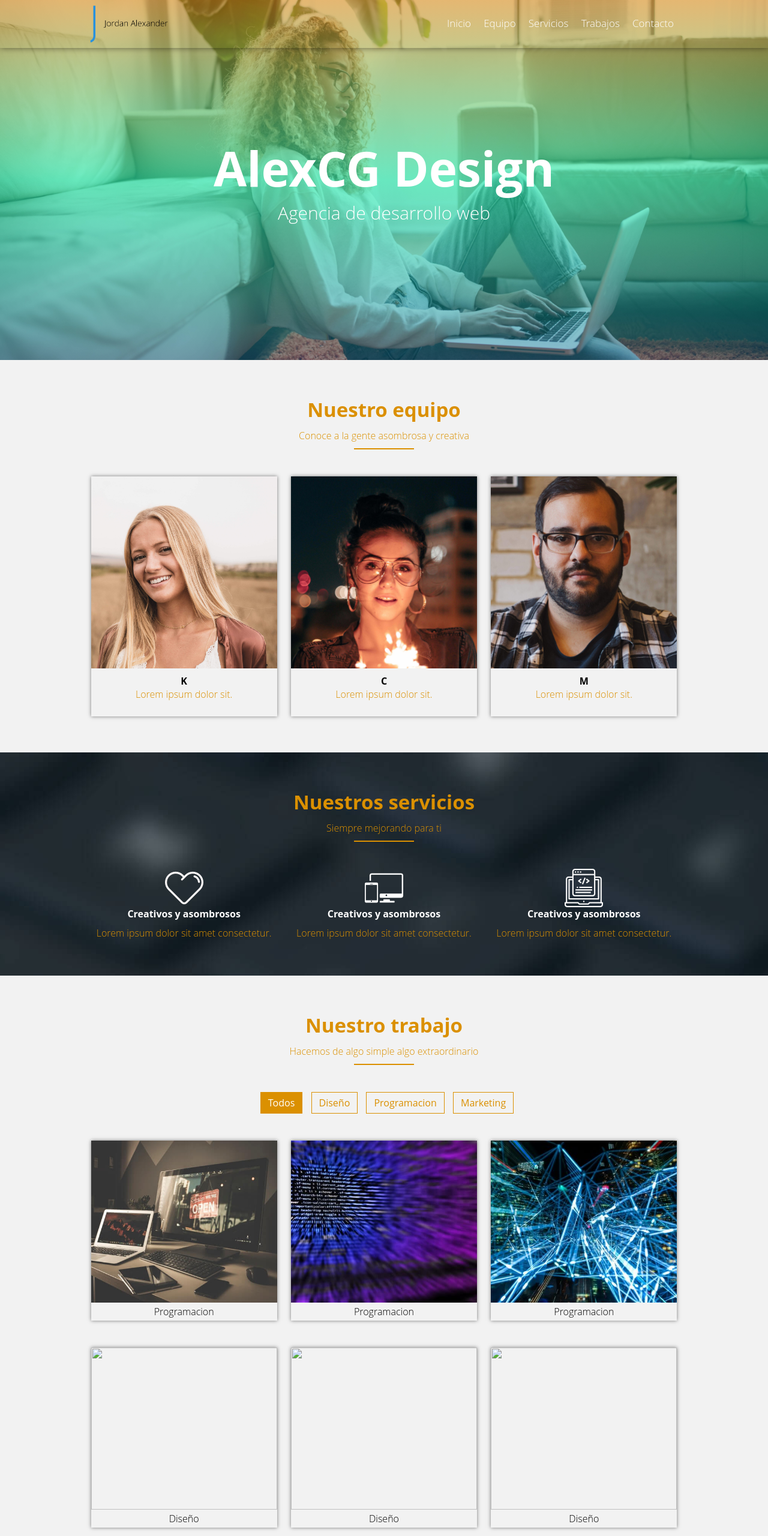
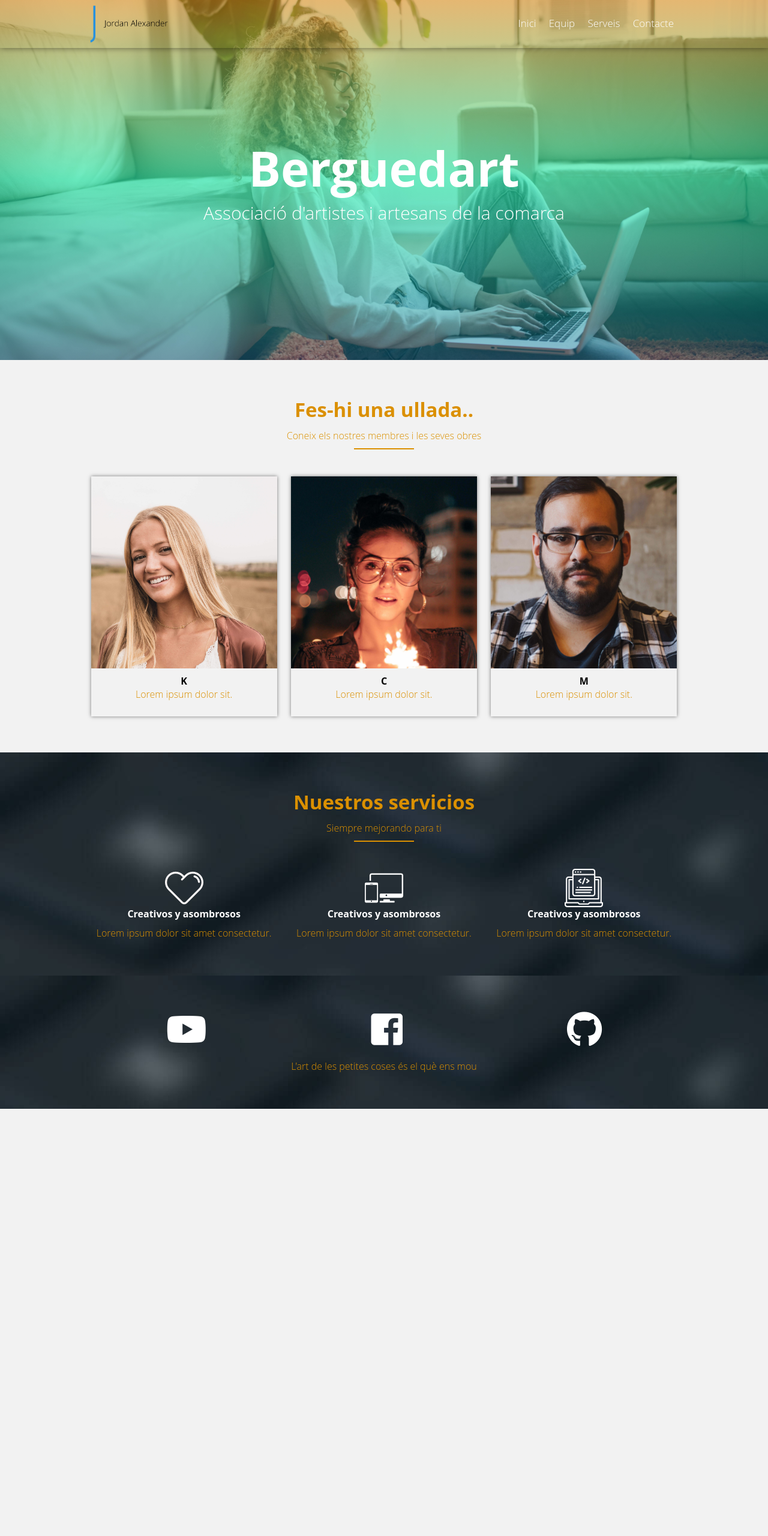
Before and after one commit to berguedart/home, a plain HTML site: page index.html in a window 1280 px wide. Shown: the top 2560 px of the page at 60% size. After the commit the page ends 1848 px from the top, so only its background shows below. Drawn offline with Linux system fonts and the light colour scheme.

Commit message:
first changes

```diff
--- a/index.html
+++ b/index.html
@@ -1,12 +1,10 @@
 <!DOCTYPE html>
 <html lang="en">
-<!-- Hi, this is a template free, please suscribe to my chanel
-AlexCG Design, Thank you, I hope this template helps you -->
 <head>
     <meta charset="UTF-8">
     <meta name="viewport" content="width=device-width, initial-scale=1.0">
     <meta http-equiv="X-UA-Compatible" content="ie=edge">
-    <title>Página web completa</title>
+    <title>Berguedart</title>
     <link rel="stylesheet" href="estilos.css">
     <link rel="stylesheet" href="https://use.fontawesome.com/releases/v5.3.1/css/all.css" integrity="sha384-mzrmE5qonljUremFsqc01SB46JvROS7bZs3IO2EmfFsd15uHvIt+Y8vEf7N7fWAU"
         crossorigin="anonymous">
@@ -23,11 +21,10 @@ AlexCG Design, Thank you, I hope this template helps you -->
                     <img src="img/logo.png" alt="">
                 </div>
                 <div class="enlaces" id="enlaces">
-                    <a href="#" id="enlace-inicio" class="btn-header">Inicio</a>
-                    <a href="#" id="enlace-equipo" class="btn-header">Equipo</a>
-                    <a href="#" id="enlace-servicio" class="btn-header">Servicios</a>
-                    <a href="#" id="enlace-trabajo" class="btn-header">Trabajos</a>
-                    <a href="#" id="enlace-contacto" class="btn-header">Contacto</a>
+                    <a href="#" id="enlace-inicio" class="btn-header">Inici</a>
+                    <a href="#" id="enlace-equipo" class="btn-header">Equip</a>
+                    <a href="#" id="enlace-servicio" class="btn-header">Serveis</a>
+                    <a href="#" id="enlace-contacto" class="btn-header">Contacte</a>
                 </div>
                 <div class="icono" id="open">
                     <span>&#9776;</span>
@@ -35,14 +32,14 @@ AlexCG Design, Thank you, I hope this template helps you -->
             </div>
         </nav>
         <div class="textos">
-            <h1>AlexCG Design</h1>
-            <h2>Agencia de desarrollo web</h2>
+            <h1>Berguedart</h1>
+            <h2>Associació d'artistes i artesans de la comarca</h2>
         </div>
     </header>
     <main>
         <section class="team contenedor" id="equipo">
-            <h3>Nuestro equipo</h3>
-            <p class="after">Conoce a la gente asombrosa y creativa</p>
+            <h3>Fes-hi una ullada..</h3>
+            <p class="after">Coneix els nostres membres i les seves obres</p>
             <div class="card">
                 <div class="content-card">
                     <div class="people">
@@ -96,104 +93,15 @@ AlexCG Design, Thank you, I hope this template helps you -->
                 </div>
             </div>
         </section>
-        <section class="work contenedor" id="trabajo">
-            <h3>Nuestro trabajo</h3>
-            <p class="after">Hacemos de algo simple algo extraordinario</p>
-            <div class="botones-work">
-                <ul>
-                    <li class="filter active" data-nombre='todos'>Todos</li>
-                    <li class="filter" data-nombre='diseño'>Diseño</li>
-                    <li class="filter" data-nombre='programacion'>Programacion</li>
-                    <li class="filter" data-nombre='marketing'>Marketing</li>
-                </ul>
-            </div>
-            <div class="galeria-work">
-                <div class="cont-work programacion">
-                    <div class="img-work">
-                        <img src="img/programacion1.jpeg" alt="">
-                    </div>
-                    <div class="textos-work">
-                        <h4>Programacion</h4>
-                    </div>
-                </div>
-                <div class="cont-work programacion">
-                    <div class="img-work">
-                        <img src="img/programacion2.jpeg" alt="">
-                    </div>
-                    <div class="textos-work">
-                        <h4>Programacion</h4>
-                    </div>
-                </div>
-                <div class="cont-work programacion">
-                    <div class="img-work">
-                        <img src="img/programacion3.jpeg" alt="">
-                    </div>
-                    <div class="textos-work">
-                        <h4>Programacion</h4>
-                    </div>
-                </div>
-                <div class="cont-work diseño">
-                    <div class="img-work">
-                        <img src="img/diseño1.jpeg" alt="">
-                    </div>
-                    <div class="textos-work">
-                        <h4>Diseño</h4>
-                    </div>
-                </div>
-                <div class="cont-work diseño">
-                    <div class="img-work">
-                        <img src="img/diseño2.jpeg" alt="">
-                    </div>
-                    <div class="textos-work">
-                        <h4>Diseño</h4>
-                    </div>
-                </div>
-                <div class="cont-work diseño">
-                    <div class="img-work">
-                        <img src="img/diseño3.jpeg" alt="">
-                    </div>
-                    <div class="textos-work">
-                        <h4>Diseño</h4>
-                    </div>
-                </div>
-                <div class="cont-work marketing">
-                    <div class="img-work">
-                        <img src="img/marketing1.jpeg" alt="">
-                    </div>
-                    <div class="textos-work">
-                        <h4>Marketing</h4>
-                    </div>
-                </div>
-                <div class="cont-work marketing">
-                    <div class="img-work">
-                        <img src="img/marketing2.jpeg" alt="">
-                    </div>
-                    <div class="textos-work">
-                        <h4>Marketing</h4>
-                    </div>
-                </div>
-                <div class="cont-work marketing">
-                    <div class="img-work">
-                        <img src="img/marketing3.jpeg" alt="">
-                    </div>
-                    <div class="textos-work">
-                        <h4>Marketing</h4>
-                    </div>
-                </div>
-            </div>
-        </section>
     </main>
     <footer id="contacto">
         <div class="footer contenedor">
-            <div class="marca-logo">
-                <img src="img/logo.png" alt="">
-            </div>
             <div class="iconos">
                 <i class="fab fa-youtube"></i>
                 <i class="fab fa-facebook-square"></i>
                 <i class="fab fa-github"></i>
             </div>
-            <p>La pasión e innovación es lo que nos distingue del resto</p>
+            <p>L'art de les petites coses és el què ens mou</p>
         </div>
 
     </footer>
```
